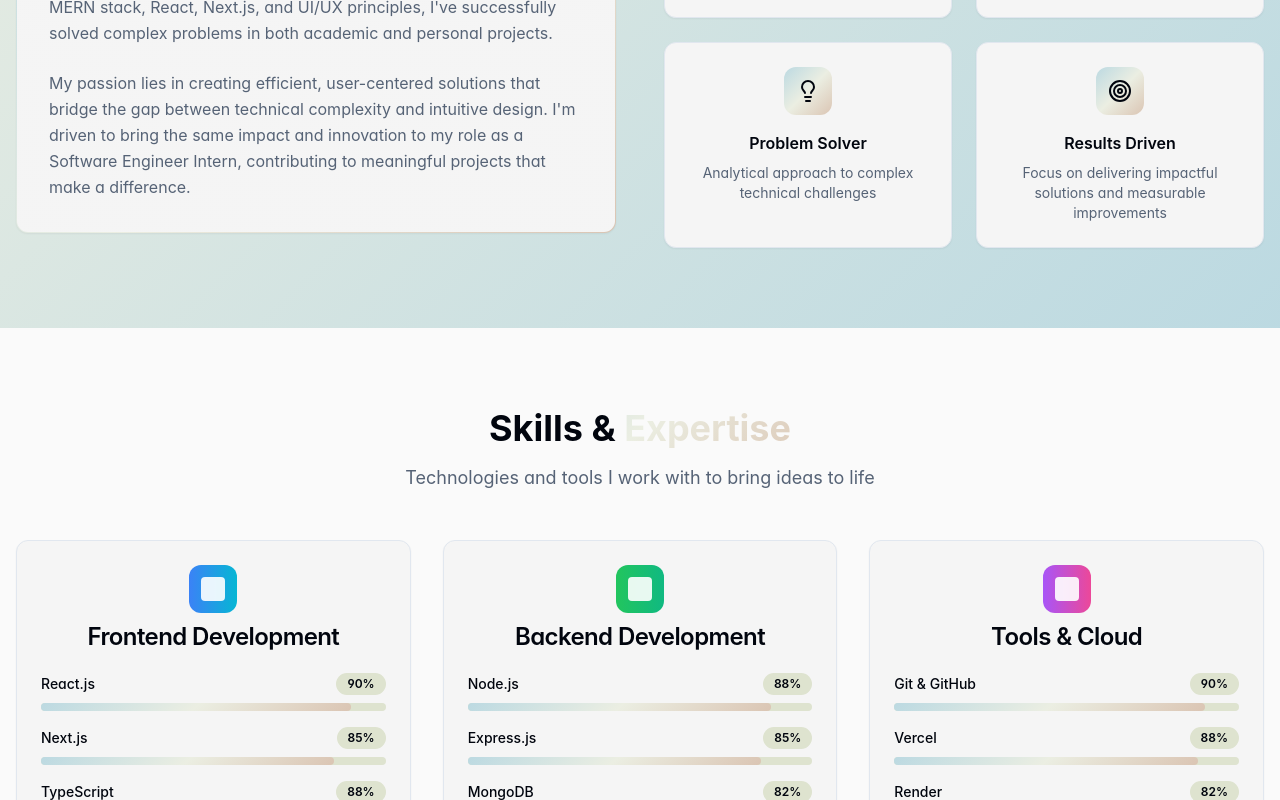
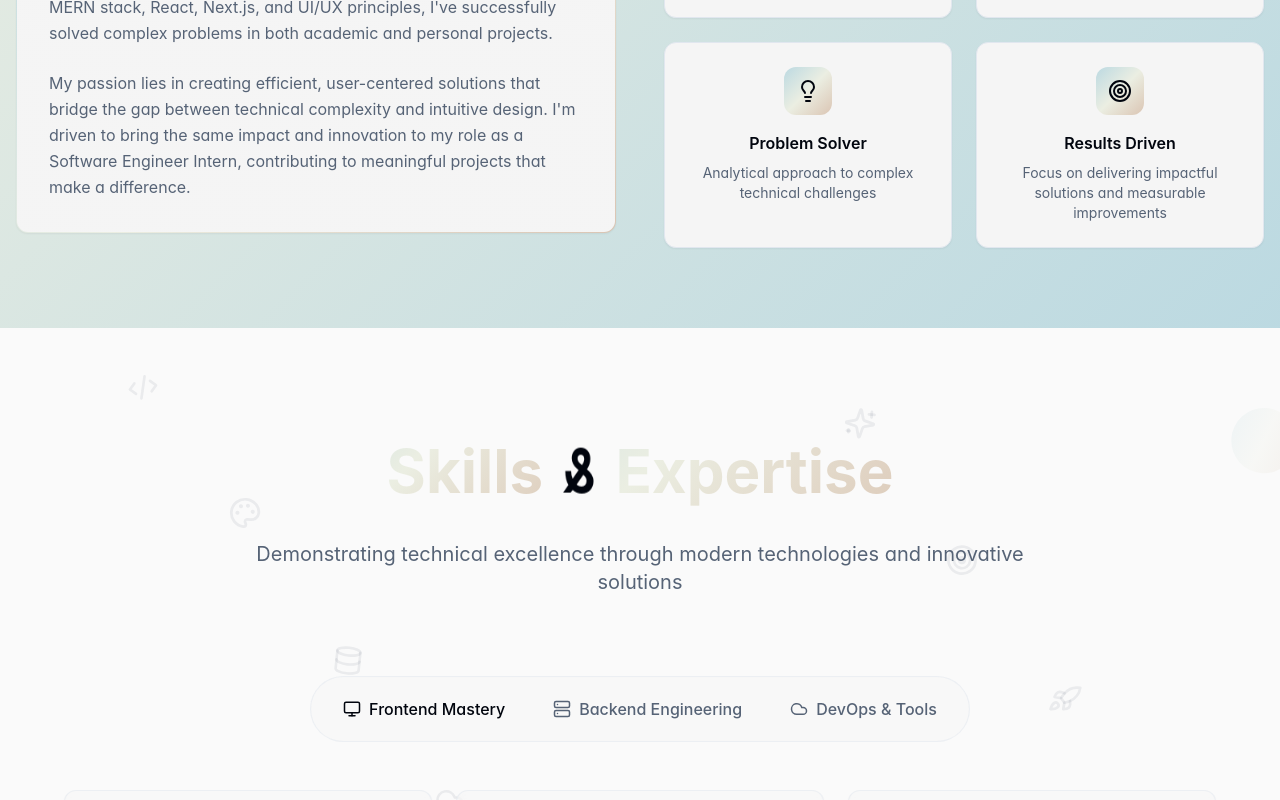
Before and after one commit to ravishanamina174/ravisha-dev-motion, a React (Vite) app: page / in a window 1280 px wide. Shown: the part 2000-2800 px from the top of the page. Built offline with nearby package versions, Linux system fonts and the light colour scheme.

Commit message:
Add Skills & Expertise section

```diff
--- a/src/components/SkillsSection.tsx
+++ b/src/components/SkillsSection.tsx
@@ -1,147 +1,364 @@
-import { motion } from 'framer-motion';
+import { motion, useScroll, useTransform, useMotionValue, useSpring } from 'framer-motion';
 import { useInView } from 'framer-motion';
-import { useRef } from 'react';
-import { Card, CardContent, CardHeader, CardTitle } from '@/components/ui/card';
+import { useRef, useState, useEffect } from 'react';
+import { Card } from '@/components/ui/card';
 import { Badge } from '@/components/ui/badge';
+import {
+  Code2,
+  Palette,
+  Database,
+  Cloud,
+  Zap,
+  Brain,
+  Layers,
+  Sparkles,
+  Target,
+  Rocket,
+  Monitor,
+  Server
+} from 'lucide-react';
 
 const SkillsSection = () => {
   const ref = useRef(null);
-  const isInView = useInView(ref, { once: true, amount: 0.3 });
+  const [hoveredSkill, setHoveredSkill] = useState<string | null>(null);
+  const [activeCategory, setActiveCategory] = useState(0);
+  const isInView = useInView(ref, { once: true, amount: 0.2 });
+
+  const { scrollYProgress } = useScroll({
+    target: ref,
+    offset: ["start end", "end start"]
+  });
+
+  const y = useTransform(scrollYProgress, [0, 1], [100, -100]);
+  const rotate = useTransform(scrollYProgress, [0, 1], [0, 360]);
 
   const skillCategories = [
     {
-      title: 'Frontend Development',
+      id: 'frontend',
+      title: 'Frontend Mastery',
+      icon: Monitor,
+      description: 'Crafting exceptional user experiences',
+      color: 'hsl(var(--primary))',
       skills: [
-        { name: 'React.js', level: 90 },
-        { name: 'Next.js', level: 85 },
-        { name: 'TypeScript', level: 88 },
-        { name: 'JavaScript', level: 92 },
-        { name: 'Tailwind CSS', level: 90 },
-        { name: 'Shadcn UI', level: 85 }
-      ],
-      color: 'from-blue-500 to-cyan-500'
+        { name: 'React.js', level: 90, description: 'Component-based architecture' },
+        { name: 'Next.js', level: 85, description: 'Full-stack React framework' },
+        { name: 'TypeScript', level: 88, description: 'Type-safe JavaScript' },
+        { name: 'Tailwind CSS', level: 90, description: 'Utility-first CSS' },
+        { name: 'Framer Motion', level: 85, description: 'Advanced animations' },
+        { name: 'UI/UX Design', level: 87, description: 'User-centered design' }
+      ]
     },
     {
-      title: 'Backend Development',
+      id: 'backend',
+      title: 'Backend Engineering',
+      icon: Server,
+      description: 'Building scalable server solutions',
+      color: 'hsl(var(--accent))',
       skills: [
-        { name: 'Node.js', level: 88 },
-        { name: 'Express.js', level: 85 },
-        { name: 'MongoDB', level: 82 },
-        { name: 'SQL', level: 78 },
-        { name: 'REST APIs', level: 90 },
-        { name: 'Python', level: 75 }
-      ],
-      color: 'from-green-500 to-emerald-500'
+        { name: 'Node.js', level: 88, description: 'Server-side JavaScript' },
+        { name: 'Express.js', level: 85, description: 'Web application framework' },
+        { name: 'MongoDB', level: 82, description: 'NoSQL database' },
+        { name: 'REST APIs', level: 90, description: 'RESTful web services' },
+        { name: 'Authentication', level: 85, description: 'Secure user auth' },
+        { name: 'Database Design', level: 80, description: 'Efficient data modeling' }
+      ]
     },
     {
-      title: 'Tools & Cloud',
+      id: 'tools',
+      title: 'DevOps & Tools',
+      icon: Cloud,
+      description: 'Modern development workflow',
+      color: 'hsl(var(--warm-accent))',
       skills: [
-        { name: 'Git & GitHub', level: 90 },
-        { name: 'Vercel', level: 88 },
-        { name: 'Render', level: 82 },
-        { name: 'Cloudflare R2', level: 80 },
-        { name: 'AWS S3', level: 78 },
-        { name: 'Java', level: 75 }
-      ],
-      color: 'from-purple-500 to-pink-500'
+        { name: 'Git & GitHub', level: 90, description: 'Version control' },
+        { name: 'Vercel', level: 88, description: 'Deployment platform' },
+        { name: 'AWS Services', level: 78, description: 'Cloud infrastructure' },
+        { name: 'Docker', level: 75, description: 'Containerization' },
+        { name: 'CI/CD', level: 80, description: 'Automated deployment' },
+        { name: 'Performance', level: 85, description: 'Optimization techniques' }
+      ]
     }
   ];
 
-  const SkillBar = ({ skill, delay }: { skill: { name: string; level: number }; delay: number }) => (
+  const FloatingIcon = ({ icon: Icon, delay }: { icon: any, delay: number }) => (
     <motion.div
-      initial={{ opacity: 0, x: -20 }}
-      animate={isInView ? { opacity: 1, x: 0 } : { opacity: 0, x: -20 }}
-      transition={{ duration: 0.6, delay }}
-      className="mb-4"
+      className="absolute text-muted-foreground/10"
+      animate={{
+        y: [0, -20, 0],
+        rotate: [0, 10, -10, 0],
+        scale: [1, 1.1, 1],
+      }}
+      transition={{
+        duration: 4 + delay,
+        repeat: Infinity,
+        ease: "easeInOut",
+        delay
+      }}
     >
-      <div className="flex justify-between items-center mb-2">
-        <span className="text-sm font-medium">{skill.name}</span>
-        <Badge variant="secondary" className="text-xs">
-          {skill.level}%
-        </Badge>
-      </div>
-      <div className="w-full bg-muted rounded-full h-2">
-        <motion.div
-          className="h-2 bg-gradient-primary rounded-full"
-          initial={{ width: 0 }}
-          animate={isInView ? { width: `${skill.level}%` } : { width: 0 }}
-          transition={{ duration: 1, delay: delay + 0.3, ease: "easeOut" }}
-        />
-      </div>
+      <Icon size={30} />
     </motion.div>
   );
 
+  const SkillCard = ({ skill, index, categoryColor }: { skill: any, index: number, categoryColor: string }) => {
     return (
-    <section id="skills" className="py-20" ref={ref}>
-      <div className="container mx-auto px-4">
       <motion.div
-          initial={{ opacity: 0, y: 30 }}
-          animate={isInView ? { opacity: 1, y: 0 } : { opacity: 0, y: 30 }}
-          transition={{ duration: 0.6 }}
-          className="text-center mb-12"
+        initial={{ opacity: 0, scale: 0.8, y: 50 }}
+        animate={isInView ? { opacity: 1, scale: 1, y: 0 } : {}}
+        transition={{
+          duration: 0.6,
+          delay: index * 0.1,
+          type: "spring",
+          stiffness: 100
+        }}
+        whileHover={{
+          scale: 1.05,
+          y: -10,
+          transition: { duration: 0.2 }
+        }}
+        className="relative group cursor-pointer"
       >
-          <h2 className="text-3xl md:text-4xl font-bold mb-4">
-            Skills & <span className="gradient-text">Expertise</span>
-          </h2>
-          <p className="text-muted-foreground text-lg max-w-2xl mx-auto">
-            Technologies and tools I work with to bring ideas to life
-          </p>
+        <Card className="relative p-6 bg-card/50 backdrop-blur-sm border border-border/50 overflow-hidden">
+          {/* Animated background glow */}
+          <motion.div
+            className="absolute inset-0 opacity-0 group-hover:opacity-20 transition-opacity duration-300"
+            style={{
+              background: `radial-gradient(circle at center, ${categoryColor}, transparent)`,
+            }}
+          />
+
+          {/* Skill level indicator */}
+          <motion.div
+            className="absolute top-0 left-0 h-1 bg-gradient-to-r"
+            style={{
+              background: `linear-gradient(90deg, ${categoryColor}, ${categoryColor}80)`,
+            }}
+            initial={{ width: 0 }}
+            animate={isInView ? { width: `${skill.level}%` } : {}}
+            transition={{ duration: 1.5, delay: index * 0.1 + 0.5 }}
+          />
+
+          <div className="relative z-10">
+            <div className="flex items-center justify-between mb-3">
+              <h4 className="font-semibold text-foreground">{skill.name}</h4>
+              <motion.div
+                initial={{ scale: 0 }}
+                animate={isInView ? { scale: 1 } : {}}
+                transition={{ duration: 0.3, delay: index * 0.1 + 0.8 }}
+                className="flex items-center gap-2"
+              >
+                <Badge
+                  variant="secondary"
+                  className="text-xs px-2 py-1"
+                  style={{ backgroundColor: `${categoryColor}20` }}
+                >
+                  {skill.level}%
+                </Badge>
               </motion.div>
+            </div>
 
-        <div className="grid md:grid-cols-2 lg:grid-cols-3 gap-8">
-          {skillCategories.map((category, categoryIndex) => (
+            <p className="text-sm text-muted-foreground mb-4">{skill.description}</p>
+
+            {/* Animated progress bar */}
+            <div className="w-full bg-muted/50 rounded-full h-2 overflow-hidden">
               <motion.div
-              key={category.title}
-              initial={{ opacity: 0, y: 30 }}
-              animate={isInView ? { opacity: 1, y: 0 } : { opacity: 0, y: 30 }}
-              transition={{ duration: 0.6, delay: categoryIndex * 0.2 }}
+                className="h-full rounded-full relative"
+                style={{
+                  background: `linear-gradient(90deg, ${categoryColor}, ${categoryColor}cc)`,
+                }}
+                initial={{ width: 0, x: '-100%' }}
+                animate={isInView ? { width: `${skill.level}%`, x: 0 } : {}}
+                transition={{
+                  duration: 1.2,
+                  delay: index * 0.1 + 0.6,
+                  ease: "easeOut"
+                }}
               >
-              <Card className="card-hover h-full">
-                <CardHeader>
-                  <CardTitle className="text-center">
-                    <div className={`w-12 h-12 bg-gradient-to-r ${category.color} rounded-lg flex items-center justify-center mx-auto mb-3`}>
-                      <div className="w-6 h-6 bg-white rounded opacity-90" />
+                <motion.div
+                  className="absolute inset-0 bg-white/30"
+                  animate={{
+                    x: ['-100%', '100%'],
+                  }}
+                  transition={{
+                    duration: 2,
+                    repeat: Infinity,
+                    ease: "linear",
+                    delay: index * 0.2
+                  }}
+                  style={{
+                    background: 'linear-gradient(90deg, transparent, rgba(255,255,255,0.4), transparent)'
+                  }}
+                />
+              </motion.div>
             </div>
-                    {category.title}
-                  </CardTitle>
-                </CardHeader>
-                <CardContent>
-                  {category.skills.map((skill, skillIndex) => (
-                    <SkillBar
-                      key={skill.name}
-                      skill={skill}
-                      delay={categoryIndex * 0.2 + skillIndex * 0.1}
-                    />
-                  ))}
-                </CardContent>
+          </div>
         </Card>
+      </motion.div>
+    );
+  };
+
+  return (
+    <section id="skills" className="relative py-32 overflow-hidden" ref={ref}>
+      {/* Floating background elements */}
+      <div className="absolute inset-0 pointer-events-none">
+        {[Code2, Palette, Database, Cloud, Zap, Brain, Layers, Sparkles, Target, Rocket].map((icon, index) => (
+          <motion.div
+            key={index}
+            className="absolute"
+            style={{
+              left: `${10 + (index * 8) % 80}%`,
+              top: `${5 + (index * 12) % 80}%`,
+            }}
+          >
+            <FloatingIcon icon={icon} delay={index * 0.5} />
           </motion.div>
         ))}
       </div>
 
-        {/* Additional Skills Tags */}
+      <div className="container mx-auto px-4 relative z-10">
+        {/* Header with enhanced animations */}
+        <motion.div
+          initial={{ opacity: 0, y: 50 }}
+          animate={isInView ? { opacity: 1, y: 0 } : {}}
+          transition={{ duration: 0.8 }}
+          className="text-center mb-20"
+        >
+          <motion.div style={{ y }}>
+            <motion.h2
+              className="text-4xl md:text-6xl font-bold mb-6 relative"
+              animate={{
+                backgroundPosition: ["0% 50%", "100% 50%", "0% 50%"],
+              }}
+              transition={{ duration: 5, repeat: Infinity }}
+            >
+              <span className="gradient-text">Skills</span>
+              <motion.span
+                className="mx-4 text-foreground inline-block"
+                animate={{ rotateY: [0, 180, 360] }}
+                transition={{ duration: 3, repeat: Infinity }}
+              >
+                &
+              </motion.span>
+              <span className="gradient-text">Expertise</span>
+
+              {/* Decorative elements */}
+              <motion.div
+                className="absolute -top-8 -right-8 w-16 h-16 rounded-full bg-gradient-primary opacity-20"
+                animate={{
+                  scale: [1, 1.2, 1],
+                  rotate: [0, 180, 360],
+                }}
+                transition={{ duration: 8, repeat: Infinity }}
+              />
+            </motion.h2>
+          </motion.div>
+
+          <motion.p
+            className="text-xl text-muted-foreground max-w-3xl mx-auto"
+            initial={{ opacity: 0 }}
+            animate={isInView ? { opacity: 1 } : {}}
+            transition={{ duration: 0.8, delay: 0.3 }}
+          >
+            Demonstrating technical excellence through modern technologies and innovative solutions
+          </motion.p>
+        </motion.div>
+
+        {/* Category Tabs */}
         <motion.div
           initial={{ opacity: 0, y: 30 }}
-          animate={isInView ? { opacity: 1, y: 0 } : { opacity: 0, y: 30 }}
-          transition={{ duration: 0.6, delay: 0.8 }}
-          className="mt-12 text-center"
+          animate={isInView ? { opacity: 1, y: 0 } : {}}
+          transition={{ duration: 0.6, delay: 0.4 }}
+          className="flex justify-center mb-12"
         >
-          <h3 className="text-xl font-semibold mb-6">Other Technologies</h3>
-          <div className="flex flex-wrap justify-center gap-3">
+          <div className="flex bg-card/50 backdrop-blur-sm rounded-full p-2 border border-border/50">
+            {skillCategories.map((category, index) => (
+              <motion.button
+                key={category.id}
+                onClick={() => setActiveCategory(index)}
+                className={`relative px-6 py-3 rounded-full transition-all duration-300 flex items-center gap-2 ${
+                  activeCategory === index
+                    ? 'text-foreground'
+                    : 'text-muted-foreground hover:text-foreground'
+                }`}
+                whileHover={{ scale: 1.05 }}
+                whileTap={{ scale: 0.95 }}
+              >
+                {activeCategory === index && (
+                  <motion.div
+                    layoutId="activeTab"
+                    className="absolute inset-0 rounded-full"
+                    style={{
+                      background: `linear-gradient(135deg, ${category.color}20, ${category.color}10)`,
+                      border: `1px solid ${category.color}40`
+                    }}
+                  />
+                )}
+                <category.icon size={18} className="relative z-10" />
+                <span className="relative z-10 font-medium">{category.title}</span>
+              </motion.button>
+            ))}
+          </div>
+        </motion.div>
+
+        {/* Skills Grid */}
+        <motion.div
+          key={activeCategory}
+          initial={{ opacity: 0, y: 20 }}
+          animate={{ opacity: 1, y: 0 }}
+          transition={{ duration: 0.5 }}
+          className="grid md:grid-cols-2 lg:grid-cols-3 gap-6 max-w-6xl mx-auto"
+        >
+          {skillCategories[activeCategory].skills.map((skill, index) => (
+            <SkillCard
+              key={skill.name}
+              skill={skill}
+              index={index}
+              categoryColor={skillCategories[activeCategory].color}
+            />
+          ))}
+        </motion.div>
+
+        {/* Tech Stack Cloud */}
+        <motion.div
+          initial={{ opacity: 0, y: 50 }}
+          animate={isInView ? { opacity: 1, y: 0 } : {}}
+          transition={{ duration: 0.8, delay: 1 }}
+          className="mt-20 text-center"
+        >
+          <h3 className="text-2xl font-bold mb-8">
+            <span className="gradient-text">Technology Stack</span>
+          </h3>
+
+          <div className="flex flex-wrap justify-center gap-4 max-w-4xl mx-auto">
             {[
-              'Clerk Auth', 'Stripe', 'Framer Motion', 'React Query',
-              'Vite', 'Clean Architecture', 'Responsive Design',
-              'UI/UX Design', 'Problem Solving', 'Team Collaboration'
+              'JavaScript', 'TypeScript', 'React', 'Next.js', 'Node.js',
+              'Express', 'MongoDB', 'PostgreSQL', 'Tailwind', 'Framer Motion',
+              'Git', 'Docker', 'AWS', 'Vercel', 'Figma', 'Stripe'
             ].map((tech, index) => (
               <motion.div
                 key={tech}
-                initial={{ opacity: 0, scale: 0.8 }}
-                animate={isInView ? { opacity: 1, scale: 1 } : { opacity: 0, scale: 0.8 }}
-                transition={{ duration: 0.4, delay: 1 + index * 0.1 }}
+                initial={{ opacity: 0, scale: 0.5 }}
+                animate={isInView ? { opacity: 1, scale: 1 } : {}}
+                transition={{
+                  duration: 0.5,
+                  delay: 1.2 + index * 0.05,
+                  type: "spring",
+                  stiffness: 100
+                }}
+                whileHover={{
+                  scale: 1.1,
+                  y: -5,
+                  transition: { duration: 0.2 }
+                }}
+                onHoverStart={() => setHoveredSkill(tech)}
+                onHoverEnd={() => setHoveredSkill(null)}
               >
                 <Badge
                   variant="outline"
-                  className="px-3 py-1 hover:bg-primary/10 transition-colors cursor-default"
+                  className={`px-4 py-2 text-sm font-medium transition-all duration-300 cursor-default ${
+                    hoveredSkill === tech
+                      ? 'bg-primary/10 border-primary/50 text-primary shadow-lg'
+                      : 'hover:bg-primary/5 hover:border-primary/30'
+                  }`}
                 >
                   {tech}
                 </Badge>
```
Lines whose indentation alone changed are shown as unchanged.
